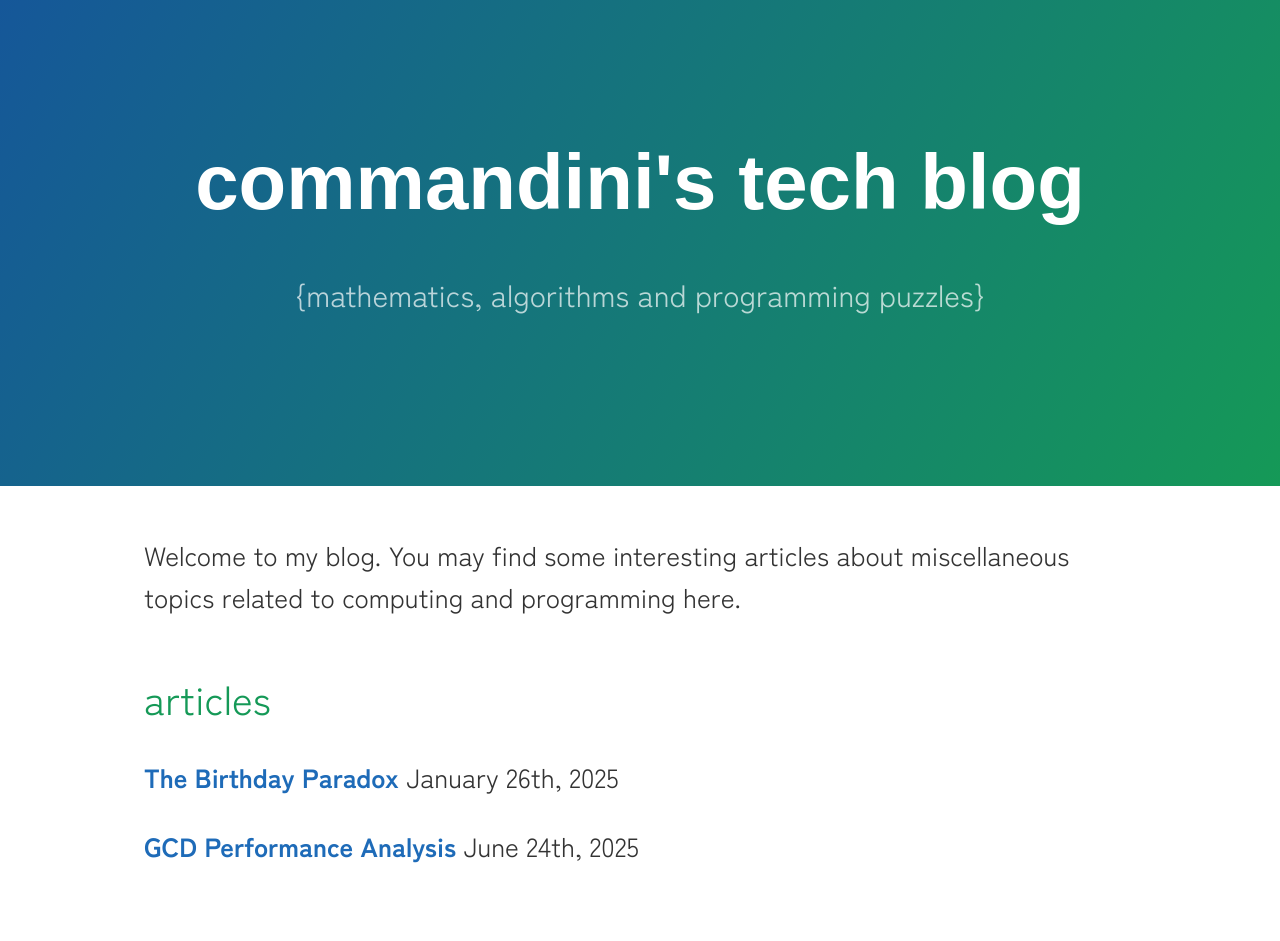
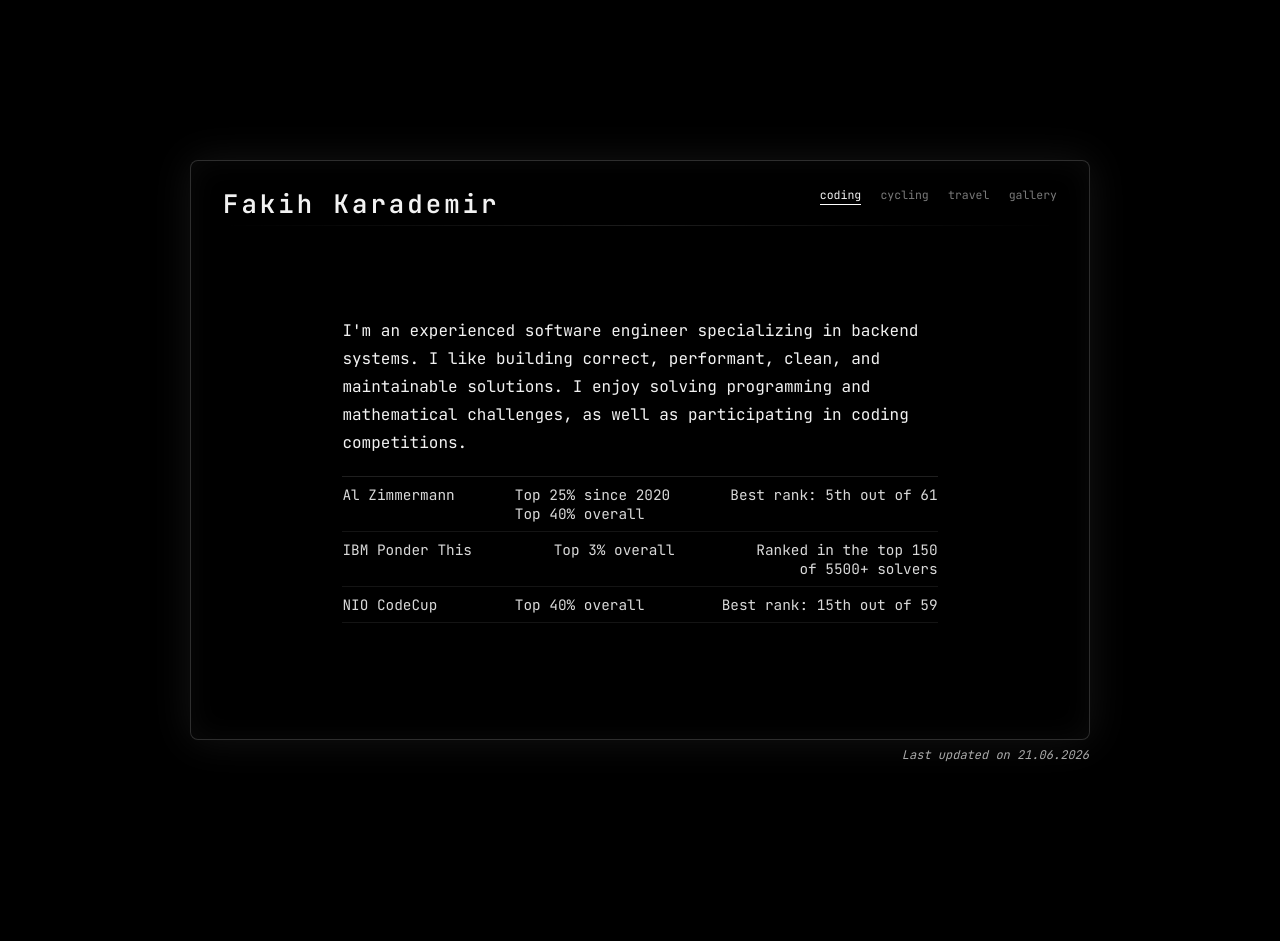
Before and after one commit to commandini/commandini.github.io, a Jekyll site: the page index.html, which Jekyll copies as it is, in a window 1280 px wide. Built offline with Jekyll 4.4.1, drawn with Linux system fonts in a browser that asks for light colours; some web fonts are replaced; after the commit the page ends 900 px from its top, so only the background shows below that.

Commit message:
add homepage + restructure blog routing

```diff
--- a/_layouts/default.html
+++ b/_layouts/default.html
@@ -16,6 +16,10 @@
     <header class="page-header" role="banner">
       <h1 class="project-name">{{ page.title | default: site.title | default: site.github.repository_name }}</h1>
       <h2 class="project-tagline">{{ page.description | default: site.description | default: site.github.project_tagline }}</h2>
+      <nav>
+        <a href="/">Home</a>
+        <a href="/blog/">Blog</a>
+      </nav>
     </header>
     <main id="content" class="main-content" role="main">
       {{ content }}
--- /dev/null
+++ b/index.html
@@ -0,0 +1,442 @@
+<!DOCTYPE html>
+<html lang="en">
+  <head>
+    <meta charset="UTF-8" />
+    <title>Fakih Karademir</title>
+    <meta name="viewport" content="width=device-width, initial-scale=1.0" />
+    <link
+      href="https://fonts.googleapis.com/css2?family=JetBrains+Mono:wght@300;400;600&display=swap"
+      rel="stylesheet"
+    />
+    <style>
+      :root {
+        --bg: #000;
+        --border: rgba(255, 255, 255, 0.18);
+        --text: #f2f2f2;
+      }
+      * {
+        box-sizing: border-box;
+        margin: 0;
+        padding: 0;
+      }
+      body {
+        height: 100vh;
+        background: var(--bg);
+        display: flex;
+        align-items: center;
+        justify-content: center;
+        font-family: "JetBrains Mono", monospace;
+        color: var(--text);
+      }
+      .container {
+        width: 92%;
+        max-width: 900px;
+        height: 580px;
+        position: relative;
+        background: rgba(0, 0, 0, 0.96);
+        border: 1px solid var(--border);
+        border-radius: 8px;
+        padding: 1.6rem 2rem 2rem;
+        display: flex;
+        flex-direction: column;
+        box-shadow: 0 0 40px rgba(255, 255, 255, 0.08),
+          inset 0 0 30px rgba(255, 255, 255, 0.04);
+      }
+      .footnote {
+        position: absolute;
+        right: 0;
+        bottom: -1.5rem;
+        font-size: 0.75rem;
+        font-style: italic;
+        opacity: 0.7;
+      }
+      header {
+        display: flex;
+        justify-content: space-between;
+        align-items: flex-start;
+        margin-bottom: 0.3rem;
+      }
+      h1 {
+        font-size: 1.6rem;
+        font-weight: 600;
+        letter-spacing: 0.12em;
+      }
+      .tabs {
+        display: flex;
+        gap: 1.2rem;
+        font-size: 0.72rem;
+      }
+      .tab {
+        cursor: pointer;
+        opacity: 0.5;
+        padding-bottom: 2px;
+        border: none;
+        border-bottom: 1px solid transparent;
+        background: transparent;
+        color: var(--text);
+        font: inherit;
+        transition: opacity 0.15s ease, border-color 0.15s ease;
+      }
+      .tab.active {
+        opacity: 1;
+        border-bottom: 1px solid #fff;
+      }
+      .tab:focus-visible {
+        outline: 1px solid rgba(255, 255, 255, 0.6);
+        outline-offset: 4px;
+      }
+      .divider {
+        height: 1px;
+        background: linear-gradient(
+          to right,
+          transparent,
+          var(--border),
+          transparent
+        );
+        margin-bottom: 0.4rem;
+        opacity: 0.6;
+      }
+      .content-area {
+        flex: 1;
+        overflow: hidden;
+      }
+      .content {
+        display: none;
+        height: 100%;
+        align-items: center;
+        justify-content: center;
+        flex-direction: column;
+      }
+      .content.active {
+        display: flex;
+      }
+      p {
+        max-width: 62ch;
+        line-height: 1.75;
+        font-size: 1rem;
+      }
+      .mini-table {
+        margin-top: 1.2rem;
+        width: 100%;
+        max-width: 62ch;
+        border-top: 1px solid rgba(255, 255, 255, 0.12);
+      }
+      .row {
+        display: flex;
+        justify-content: space-between;
+        padding: 0.5rem 0;
+        border-bottom: 1px solid rgba(255, 255, 255, 0.08);
+        font-size: 0.9rem;
+        color: rgba(255, 255, 255, 0.85);
+      }
+      .row span:last-child {
+        text-align: right;
+      }
+      .gallery {
+        height: 100%;
+        display: flex;
+        align-items: center;
+        justify-content: center;
+        gap: 1.5rem;
+      }
+      .frame-wrapper {
+        display: flex;
+        flex-direction: column;
+        align-items: center;
+        gap: 0.8rem;
+      }
+      .frame {
+        width: 620px;
+        height: 320px;
+        border: 1px solid var(--border);
+        display: flex;
+        align-items: center;
+        justify-content: center;
+      }
+      .frame img {
+        max-width: 100%;
+        max-height: 100%;
+        object-fit: contain;
+      }
+      .caption {
+        font-size: 0.8rem;
+        color: rgba(255, 255, 255, 0.85);
+      }
+      .arrow {
+        font-size: 1.6rem;
+        cursor: pointer;
+        opacity: 0.4;
+        user-select: none;
+        padding: 0.6rem;
+        border: none;
+        background: transparent;
+        color: var(--text);
+        transition: opacity 0.15s ease;
+      }
+      .arrow:hover {
+        opacity: 1;
+      }
+      .arrow:focus-visible {
+        outline: 1px solid rgba(255, 255, 255, 0.6);
+        outline-offset: 4px;
+      }
+      @media (max-width: 720px) {
+        .container {
+          height: auto;
+          min-height: 580px;
+          padding: 1.4rem;
+        }
+        header {
+          flex-direction: column;
+          gap: 1rem;
+        }
+        .tabs {
+          flex-wrap: wrap;
+          gap: 0.8rem;
+        }
+        .gallery {
+          gap: 0.6rem;
+        }
+        .frame {
+          width: 100%;
+          max-width: 100%;
+          height: 240px;
+        }
+        p,
+        .mini-table {
+          max-width: 100%;
+        }
+      }
+    </style>
+  </head>
+  <body>
+    <div class="container">
+      <header>
+        <h1 class="scramble" data-text="Fakih Karademir"></h1>
+        <div class="tabs" role="tablist" aria-label="Profile sections">
+          <button
+            class="tab active"
+            data-tab="coding"
+            role="tab"
+            aria-selected="true"
+          >
+            coding
+          </button>
+          <button
+            class="tab"
+            data-tab="cycling"
+            role="tab"
+            aria-selected="false"
+          >
+            cycling
+          </button>
+          <button
+            class="tab"
+            data-tab="travel"
+            role="tab"
+            aria-selected="false"
+          >
+            travel
+          </button>
+          <button
+            class="tab"
+            data-tab="gallery"
+            role="tab"
+            aria-selected="false"
+          >
+            gallery
+          </button>
+        </div>
+      </header>
+      <div class="divider"></div>
+      <div class="content-area">
+        <div class="content active" id="coding">
+          <p>
+            I'm an experienced software engineer specializing in backend
+            systems. I like building correct, performant, clean, and
+            maintainable solutions. I enjoy solving programming and mathematical
+            challenges, as well as participating in coding competitions.
+          </p>
+          <div class="mini-table">
+            <div class="row">
+              <span>Al Zimmermann</span>
+              <span>Top 25% since 2020<br />Top 40% overall</span>
+              <span>Best rank: 5th out of 61</span>
+            </div>
+            <div class="row">
+              <span>IBM Ponder This</span>
+              <span>Top 3% overall</span>
+              <span
+                >Ranked in the top 150 <br />
+                of 5500+ solvers</span
+              >
+            </div>
+            <div class="row">
+              <span>NIO CodeCup</span>
+              <span>Top 40% overall</span>
+              <span>Best rank: 15th out of 59</span>
+            </div>
+          </div>
+        </div>
+        <div class="content" id="cycling">
+          <p>
+            I'm an amateur road cyclist and have cycled in 9 countries so far,
+            covering more than 52600 km, which is about 1.3 times around the
+            Earth. My Eddington number is 85 km. I have cycled on 362 of the 366
+            possible Gregorian day-month combinations. I'm a former member of
+            the following local cycling clubs.
+          </p>
+          <div class="mini-table">
+            <div class="row">
+              <span>Maximus Stampers</span>
+              <span>Utrecht, The Netherlands</span>
+            </div>
+            <div class="row">
+              <span>FC St. Pauli Radsport</span>
+              <span>Hamburg, Germany</span>
+            </div>
+            <div class="row">
+              <span>GWC de Adelaar</span>
+              <span>Hilversum, The Netherlands</span>
+            </div>
+          </div>
+        </div>
+        <div class="content" id="travel">
+          <div class="mini-table">
+            <div class="row">
+              <span>Visited countries</span>
+              <span>21</span>
+            </div>
+            <div class="row">
+              <span>Countries lived in for 6+ months</span>
+              <span>4</span>
+            </div>
+            <div class="row">
+              <span>International flights taken</span>
+              <span>83+</span>
+            </div>
+            <div class="row">
+              <span>Domestic flights taken</span>
+              <span>52+</span>
+            </div>
+          </div>
+        </div>
+        <div class="content" id="gallery">
+          <div class="gallery">
+            <button
+              class="arrow left"
+              aria-label="Previous image"
+              type="button"
+            >
+              &#8592;
+            </button>
+            <div class="frame-wrapper">
+              <div class="frame">
+                <img id="gallery-img" src="" alt="" loading="lazy" />
+              </div>
+              <div class="caption" id="caption"></div>
+            </div>
+            <button class="arrow right" aria-label="Next image" type="button">
+              &#8594;
+            </button>
+          </div>
+        </div>
+      </div>
+      <div class="footnote">Last updated on 21.06.2026</div>
+    </div>
+    <script>
+      function scrambleReveal(element) {
+        const letters = "ABCDEFGHIJKLMNOPQRSTUVWXYZ0123456789";
+        const finalText = element.dataset.text;
+        let revealProgress = 0;
+        const interval = setInterval(() => {
+          element.textContent = finalText
+            .split("")
+            .map((_, i) =>
+              i < revealProgress
+                ? finalText[i]
+                : letters[Math.floor(Math.random() * letters.length)]
+            )
+            .join("");
+          revealProgress += 0.2;
+          if (revealProgress >= finalText.length) {
+            clearInterval(interval);
+            element.textContent = finalText;
+          }
+        }, 40);
+      }
+      document.querySelectorAll(".scramble").forEach(scrambleReveal);
+      const tabs = document.querySelectorAll(".tab");
+      const contents = document.querySelectorAll(".content");
+      tabs.forEach((tab) => {
+        tab.addEventListener("click", () => {
+          tabs.forEach((t) => {
+            t.classList.remove("active");
+            t.setAttribute("aria-selected", "false");
+          });
+          contents.forEach((c) => {
+            c.classList.remove("active");
+          });
+          tab.classList.add("active");
+          tab.setAttribute("aria-selected", "true");
+          document.getElementById(tab.dataset.tab).classList.add("active");
+          if (tab.dataset.tab === "gallery" && !galleryInitialized) {
+            initGallery();
+          }
+        });
+      });
+      const galleryImages = [
+        {
+          src: "images/ventoux.jpg",
+          text: "Solitary at the summit of Mont Ventoux, July 2016",
+        },
+        {
+          src: "images/gwc.jpg",
+          text: "Cruising at 40 kph with De Adelaar, September 2020",
+        },
+        {
+          src: "images/gear.jpg",
+          text: "J. Schwartz: 'The Man and The Gear'",
+        },
+      ];
+      let currentImageIndex = 0;
+      let galleryInitialized = false;
+      const galleryImage = document.getElementById("gallery-img");
+      const galleryCaption = document.getElementById("caption");
+      function renderCurrentImage() {
+        const { src, text } = galleryImages[currentImageIndex];
+        galleryImage.src = src;
+        galleryImage.alt = text;
+        galleryCaption.textContent = text;
+      }
+      function initGallery() {
+        galleryInitialized = true;
+        currentImageIndex = Math.floor(Math.random() * galleryImages.length);
+        renderCurrentImage();
+      }
+      function moveGallery(offset) {
+        currentImageIndex =
+          (currentImageIndex + offset + galleryImages.length) %
+          galleryImages.length;
+        renderCurrentImage();
+      }
+      const leftButton = document.querySelector(".left");
+      const rightButton = document.querySelector(".right");
+      leftButton.addEventListener("click", () => moveGallery(-1));
+      rightButton.addEventListener("click", () => moveGallery(1));
+      document.addEventListener("keydown", (e) => {
+        if (!document.getElementById("gallery").classList.contains("active")) {
+          return;
+        }
+        switch (e.key) {
+          case "ArrowLeft":
+            moveGallery(-1);
+            break;
+          case "ArrowRight":
+            moveGallery(1);
+            break;
+        }
+      });
+    </script>
+  </body>
+</html>
```
Also changed, not shown: blog/index.md (line endings or trailing spaces), images/gear.jpg (added), images/gwc.jpg (added), images/ventoux.jpg (added).
